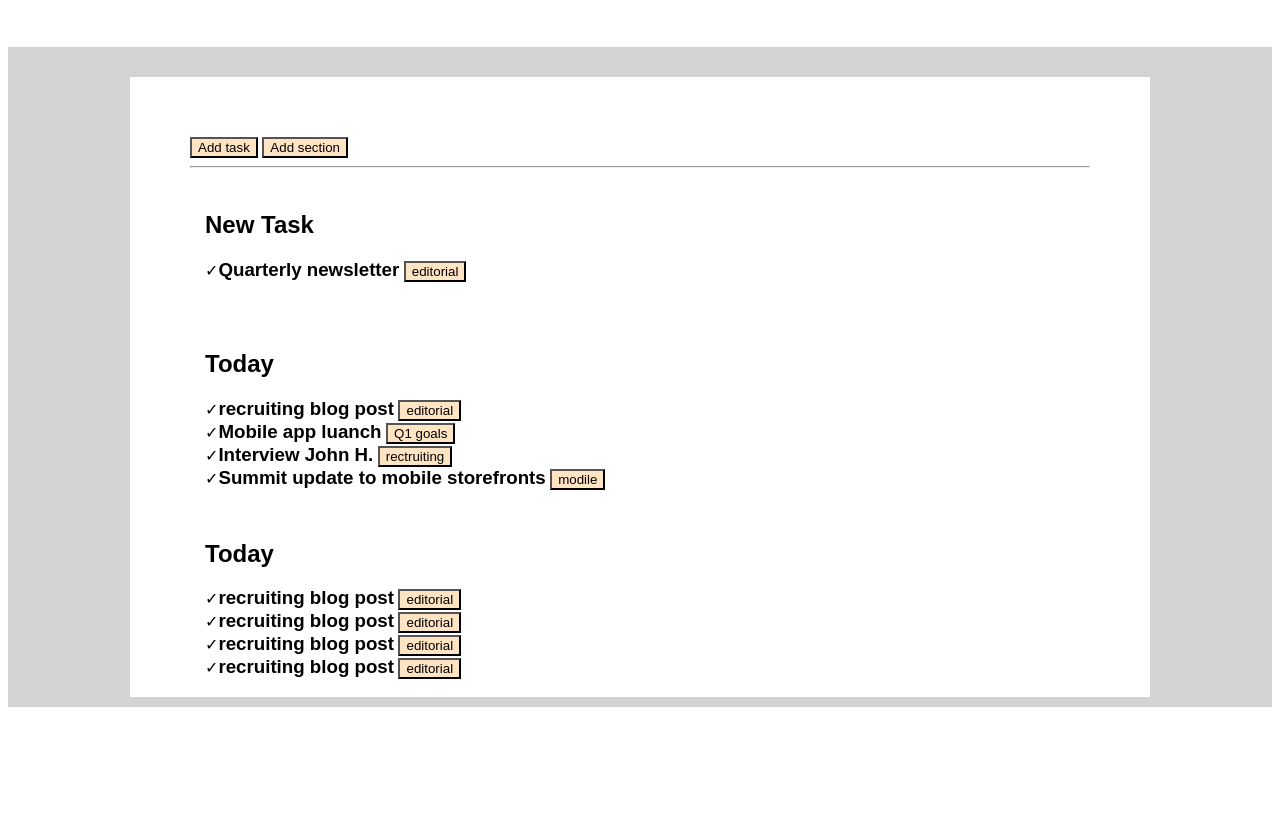
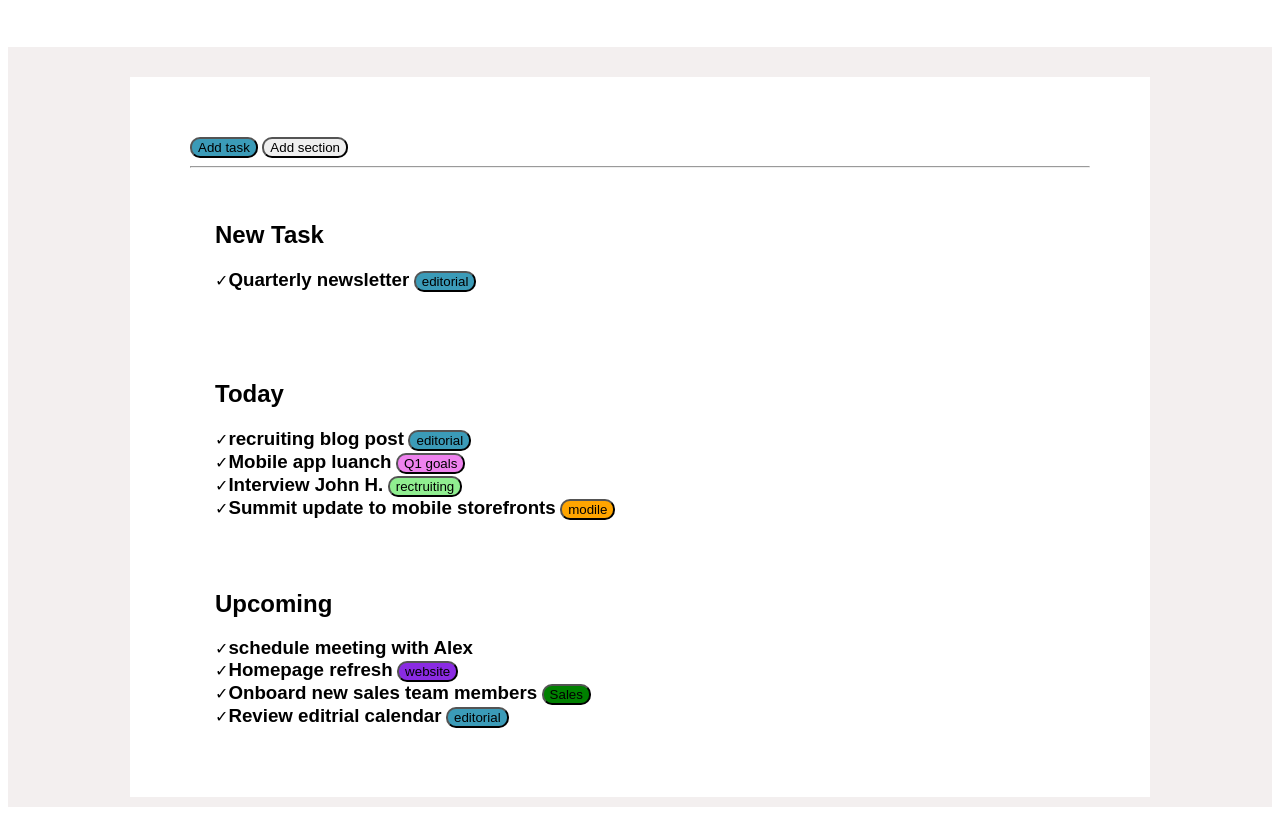
Before and after one commit to lucabettisorbelli/html-css-toboolist, a plain HTML site: page index.html in a window 1280 px wide. Shown: the part 111-926 px from the top of the page. Before the commit the page ends 826 px from the top, so only its background shows below. Drawn offline with Linux system fonts and the light colour scheme.

Commit message:
fine esercizio

```diff
--- a/css/style.css
+++ b/css/style.css
@@ -16,14 +16,14 @@ h1 {
 }
 
 main {
-    background-color: lightgray;
+    background-color: rgb(243, 239, 239);
     margin-top: 50px;
     padding-top: 30px;
     padding-bottom: 10px;
 }
 
 .container {
-    height: 500px;
+    height: 600px;
     max-width: 900px;
     margin: auto;
     padding: 60px;
@@ -35,12 +35,36 @@ main {
 }
 button{
     display: inline-block;
-    background-color: bisque;
+    border-radius: 10px;
 }
  span {
     display: inline-block;
 }
 
 section {
-    padding: 15px;
+    padding: 25px;
 }
+
+.editorial {
+    background-color: rgb(59, 155, 184);
+}
+
+#violet {
+    background-color: violet;
+}
+
+#lightgreen {
+    background-color: lightgreen;
+}
+
+#orange {
+    background-color: orange;
+}
+
+#deepviolet {
+    background-color: blueviolet;
+}
+
+#green {
+    background-color: green;
+}
--- a/index.html
+++ b/index.html
@@ -17,11 +17,14 @@
 
     <main>
         <div class="container">
+
                   <!-- buttons -->
-         <button>Add task</button>
+         <button class="editorial">Add task</button>
          <button>Add section</button>
          <hr>
+
                     <!-- prima lista -->
+
             <section>
                 <h2>New Task</h2>
                 &check;<h3>Quarterly newsletter</h3>
@@ -32,19 +35,19 @@
            <section>
             <h2>Today</h2>
             &check;<h3>recruiting blog post</h3>
-            <button>editorial</button>
+            <button class="editorial">editorial</button>
             <br>
 
             &check;<h3>Mobile app luanch</h3>
-            <button>Q1 goals</button>
+            <button id="violet">Q1 goals</button>
             <br>
 
             &check;<h3>Interview John H.</h3>
-            <button>rectruiting</button>
+            <button id="lightgreen">rectruiting</button>
             <br>
 
             &check;<h3>Summit update to mobile storefronts</h3>
-            <button>modile</button>
+            <button id="orange">modile</button>
             <br>
 
            </section>
@@ -52,21 +55,21 @@
                         <!-- terza lista -->
 
            <section>
-            <h2>Today</h2>
-            &check;<h3>recruiting blog post</h3>
-            <button>editorial</button>
+            <h2>Upcoming</h2>
+            &check;<h3>schedule meeting with Alex</h3>
+
             <br>
 
-            &check;<h3>recruiting blog post</h3>
-            <button>editorial</button>
+            &check;<h3>Homepage refresh</h3>
+            <button id="deepviolet">website</button>
             <br>
 
-            &check;<h3>recruiting blog post</h3>
-            <button>editorial</button>
+            &check;<h3>Onboard new sales team members</h3>
+            <button id="green">Sales</button>
             <br>
 
-            &check;<h3>recruiting blog post</h3>
-            <button>editorial</button>
+            &check;<h3>Review editrial calendar</h3>
+            <button class="editorial">editorial</button>
             <br>
            </section>
         </div>
```
